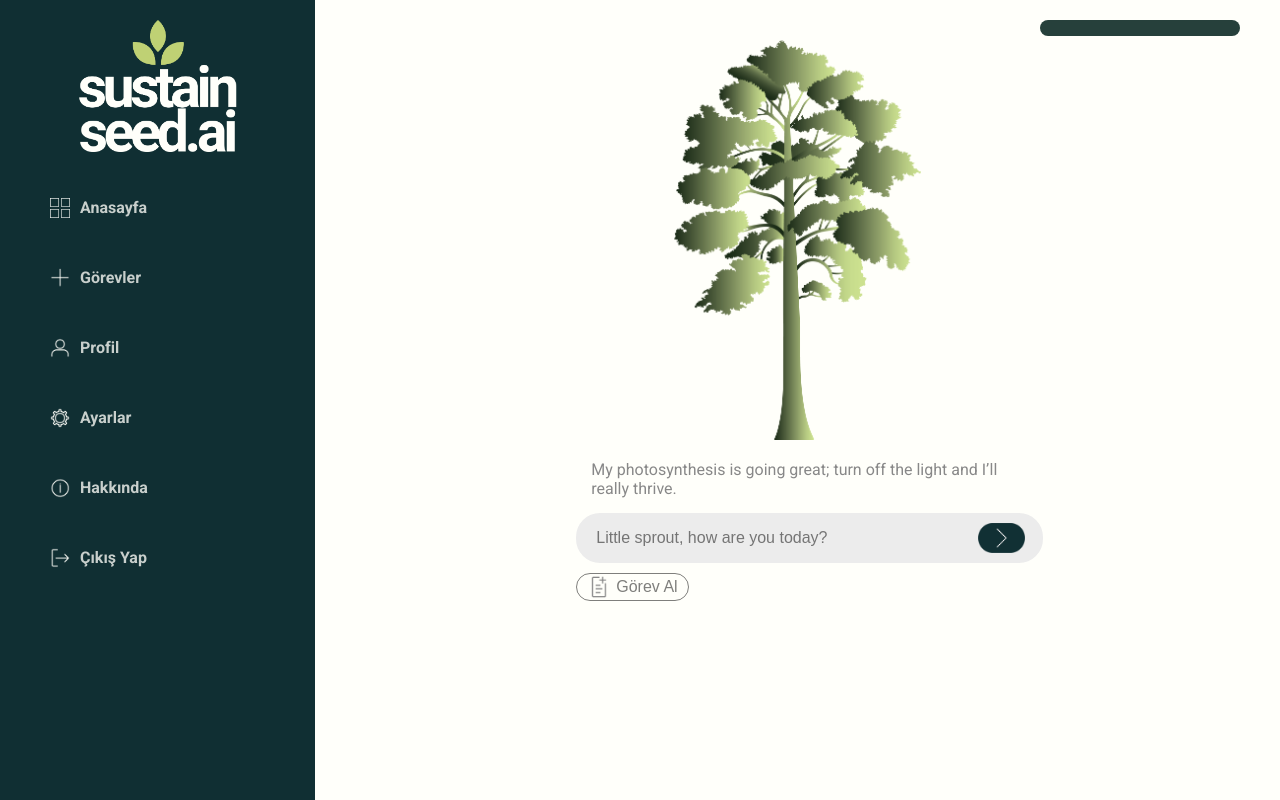
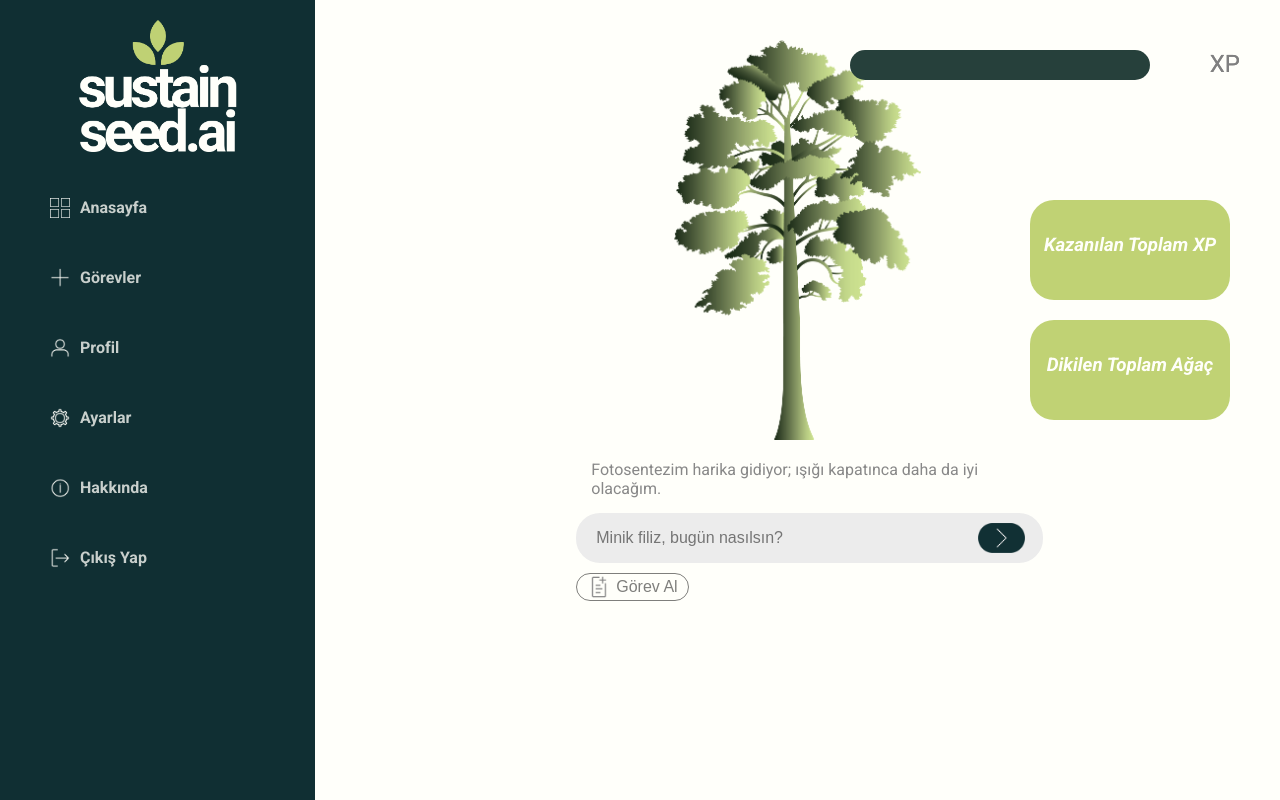
Before and after one commit to Wishes38/SustainSeed, a FastAPI app: template app/templates/index.html in a window 1280 px wide. Run offline with FastAPI, Linux system fonts and the light colour scheme; the template is opened without the code that fills it, so the values that code supplies are empty.

Commit message:
feat: add tree_cound and earned_xp field for homepage

```diff
--- a/app/static/css/style.css
+++ b/app/static/css/style.css
@@ -265,26 +265,30 @@ button {
 
 .hp-xp-bar {
   position: absolute;
-  top: 20px;
-  right: 40px;
-  width: 200px;
-  height: 16px;
+  top: 50px;
+  right: 130px;
+  width: 300px;
+  height: 30px;
   background: #ececec;
-  border-radius: 8px;
+  border-radius: 24px;
   overflow: hidden;
+  display: flex;
+  flex-direction: row;
 }
 
 .hp-xp-fill {
   height: 100%;
+  width: 100%;
   background: #26403b;
   transition: width 0.3s ease-in-out;
 }
 
 .hp-xp-label {
   position: absolute;
-  top: -24px;
-  right: 0;
-  font-size: 0.9rem;
+  top: 50px;
+  right: 40px;
+  font-size: 1.5em;
+  color: #808080;
 }
 
 .hp-bottom-container{
@@ -356,3 +360,178 @@ button {
   margin: 0;
   font-size: 1.2em;
 }
+
+.hp-boxes{
+  position: absolute;
+  top: 200px;
+  right: 50px;
+  border-radius: 24px;
+  display: flex;
+  flex-direction: column;
+  gap: 20px;
+}
+
+.hp-total_earned_xp{
+  width: 200px;
+  height: 100px;
+  background: #c0d274;
+  border-radius: 24px;
+  display: flex;
+  flex-direction: column;
+  align-items: center;
+  justify-content: center;
+  gap: 10px;
+}
+
+.hp-total_earned_xp-title{
+    font-style: italic;
+    color: #fffffa;
+    margin: 0;
+}
+
+.hp-total_earned_xp-value{
+    font-style: italic;
+    color: #fffffa;
+    font-size: 1.5em;
+    margin: 0;
+}
+
+.hp-tree_count{
+  width: 100%;
+  height: 100px;
+  background: #c0d274;
+  border-radius: 24px;
+  display: flex;
+  flex-direction: column;
+  align-items: center;
+  justify-content: center;
+  gap: 10px;
+}
+
+.hp-tree_count-title{
+  font-style: italic;
+  color: #fffffa;
+  margin: 0;
+}
+
+.hp-tree_count-value{
+    font-style: italic;
+    color: #fffffa;
+    font-size: 1.5em;
+    margin: 0;
+}
+
+/* Task Part */
+
+.tasks-wrapper {
+    display: flex;
+    background-color: #fffffa;
+    height: 100vh;
+}
+
+.sidebar-space {
+    width: 315px;
+}
+
+.tasks-content {
+    flex: 1;
+    padding: 40px;
+    display: flex;
+    flex-direction: column;
+    justify-content: flex-start;
+}
+
+.tasks-top {
+    display: flex;
+    justify-content: flex-end;
+    margin-bottom: 30px;
+}
+
+.tasks-main {
+    display: flex;
+    justify-content: space-between;
+    align-items: flex-start;
+    gap: 60px;
+}
+
+.task-group {
+    background-color: #f1f2f6;
+    padding: 25px;
+    border-radius: 20px;
+    width: 300px;
+}
+
+.task-group-header {
+    display: flex;
+    align-items: center;
+    gap: 8px;
+    margin-bottom: 20px;
+    font-family: 'Roboto Condensed', sans-serif;
+    font-size: 16px;
+    font-weight: 600;
+    color: #102f33;
+}
+
+.task-group-icon {
+    font-size: 18px;
+}
+
+.task-group-body {
+    display: flex;
+    flex-direction: column;
+    gap: 15px;
+}
+
+.task-item {
+    display: flex;
+    align-items: flex-start;
+    gap: 10px;
+    font-family: 'Roboto', sans-serif;
+    color: #102f33;
+}
+
+.task-item input[type="radio"] {
+    accent-color: #102f33;
+    margin-top: 5px;
+}
+
+.task-title {
+    font-weight: 600;
+    margin-bottom: 2px;
+}
+
+.task-desc {
+    font-weight: 400;
+    font-size: 14px;
+}
+
+.tasks-table {
+  width: 100%;
+  border-collapse: collapse;
+  margin-bottom: 2rem;
+}
+
+.tasks-table th,
+.tasks-table td {
+  padding: 0.75rem 1rem;
+  border: 1px solid rgba(0, 0, 0, 0.1);
+}
+
+.tasks-table th {
+  background: #f5f5f5;
+  text-align: left;
+}
+
+.task-complete-circle {
+  width: 24px;
+  height: 24px;
+  border: 2px solid #27ae60;
+  border-radius: 50%;
+  background: transparent;
+  cursor: pointer;
+  padding: 0;
+}
+
+.task-complete-circle:hover {
+  background: #27ae60;
+}
--- a/app/templates/index.html
+++ b/app/templates/index.html
@@ -7,8 +7,9 @@
     <main class="hp-content">
         <div class="hp-xp-bar">
             <div class="hp-xp-fill" style="width: {{ user.percent }}%;"></div>
+        </div>
         <span class="hp-xp-label">{{ user.xp|round(1) }} XP</span>
-        </div>
+
 
         {% if user.xp < 10 %}
         {% set img_index = 1 %}
@@ -46,6 +47,19 @@
             />
         </div>
 
+        <div class="hp-boxes">
+            <div class="hp-total_earned_xp">
+                <h3 class="hp-total_earned_xp-title">Kazanılan Toplam XP</h3>
+                <p class="hp-total_earned_xp-value">{{ (user.tree_count * 80) + user.xp|round(1) }}</p>
+            </div>
+            <div class="hp-tree_count">
+                <h3 class="hp-tree_count-title">Dikilen Toplam Ağaç</h3>
+                <p class="hp-tree_count-value">{{ user.tree_count }}</p>
+            </div>
+        </div>
+        <span class="hp-xp-label">{{ user.xp|round(1) }} XP</span>
+
+
 {% if user.xp >= 80 %}
 <form method="post" action="{{ url_for('update_user_xp') }}?xp_amount=0" class="complete-form">
     <button type="submit" class="complete-btn">Tamamla</button>
@@ -54,10 +68,10 @@
 
 <div class="hp-bottom-container">
     <p class="hp-subtitle">
-                My photosynthesis is going great; turn off the light and I’ll really thrive.
+         Fotosentezim harika gidiyor; ışığı kapatınca daha da iyi olacağım.
     </p>
     <div class="hp-search">
-                <input type="text" placeholder="Little sprout, how are you today?"/>
+        <input type="text" placeholder="Minik filiz, bugün nasılsın?"/>
         <button>
             <img class="hp-search-send-icon" src="{{ url_for('static', path='images/send-icon.png') }}"
                  alt="Gönder"/>
```
Also changed, not shown: app/templates/tasks.html (+53 -2 lines). Lines whose indentation alone changed are shown as unchanged.
